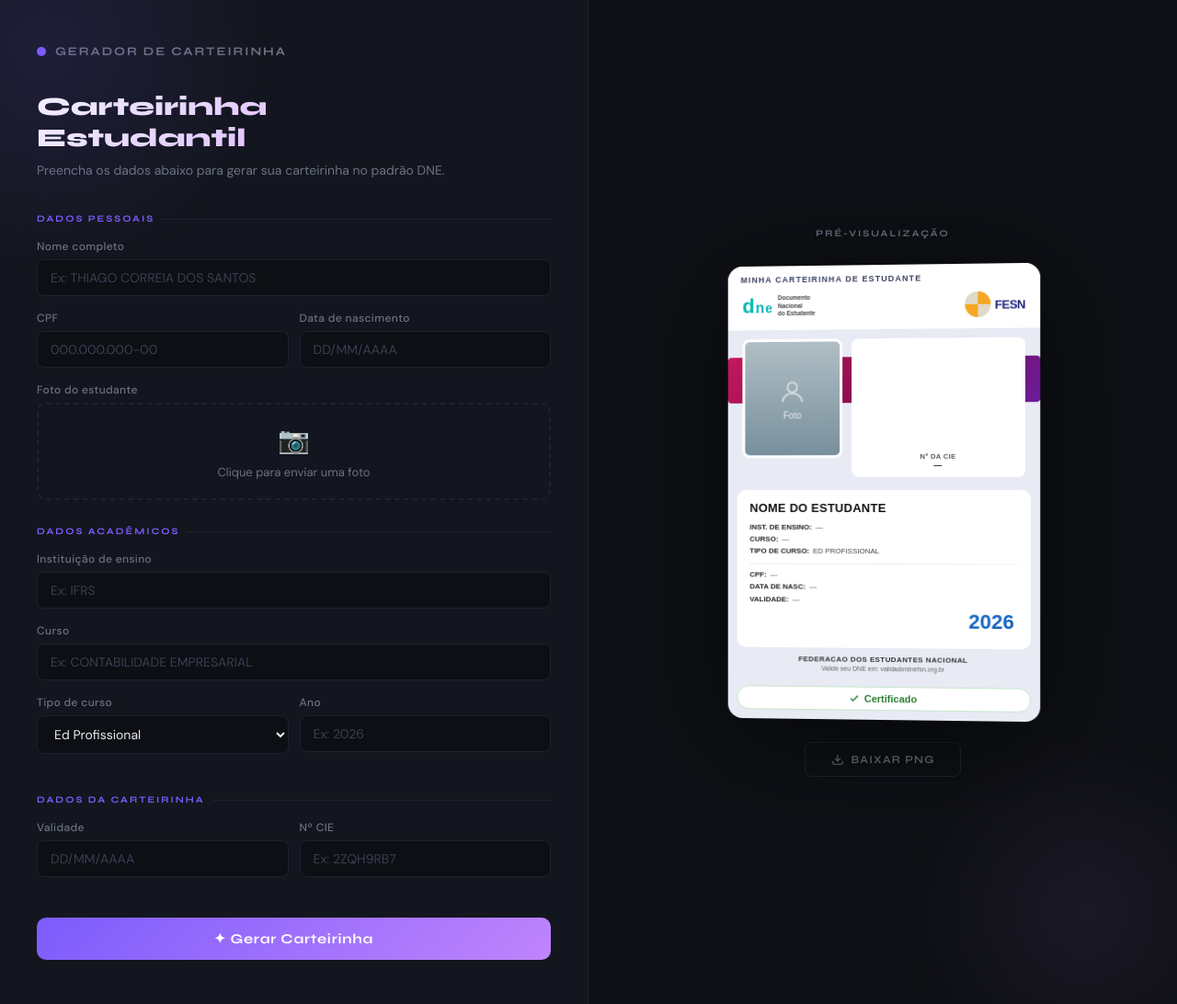
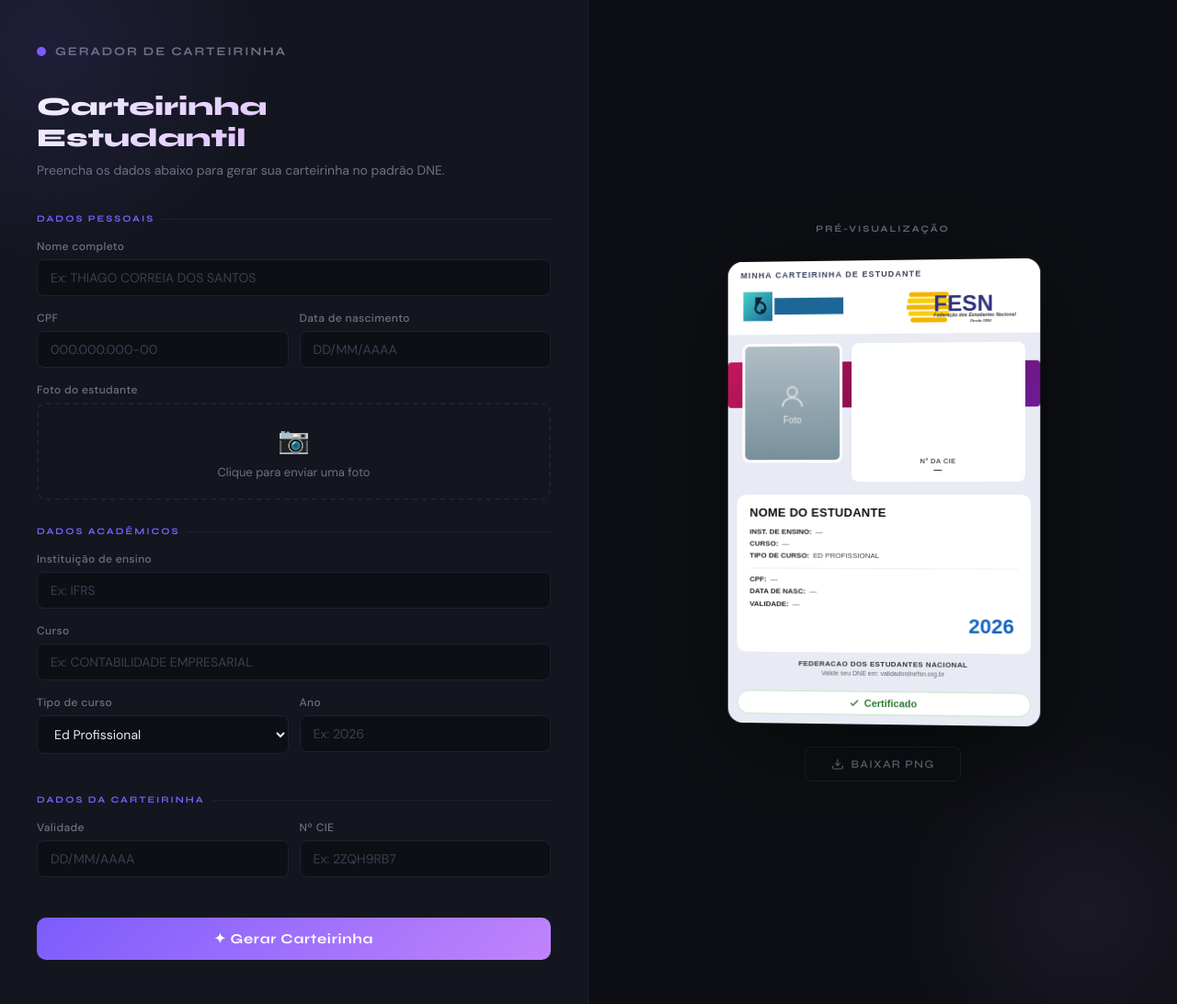
Before and after one commit to 0brunox/carteirinha, a plain HTML site: page index.html in a window 1280 px wide. Shown: the whole page at 92% size. Drawn offline with nearby package versions, Linux system fonts and the light colour scheme; a script that the page names is missing.

Commit message:
Substitui logos DNE e FESN por arquivos anexos

```diff
--- a/index.html
+++ b/index.html
@@ -291,42 +291,20 @@
     background: #fff;
   }
 
-  /* DNE logo recreation */
-  .dne-logo {
-    display: flex;
-    align-items: center;
-    gap: 6px;
+  .logo-image {
+    display: block;
+    object-fit: contain;
   }
 
-  .dne-icon {
-    position: relative;
-    width: 36px;
-    height: 24px;
+  .dne-logo-img {
+    width: 112px;
+    height: 32px;
   }
 
-  .dne-d { color: #00b9b0; font-size: 24px; font-weight: 900; font-family: 'Arial Rounded MT Bold', Arial, sans-serif; line-height: 1; }
-  .dne-n { color: #00b9b0; font-size: 18px; font-weight: 900; font-family: 'Arial Rounded MT Bold', Arial, sans-serif; }
-  .dne-e { color: #00b9b0; font-size: 16px; font-weight: 900; font-family: 'Arial Rounded MT Bold', Arial, sans-serif; }
-
-  .dne-text-block { font-size: 6.5px; color: #444; line-height: 1.3; font-weight: 600; }
-
-  .fesn-logo {
-    display: flex;
-    flex-direction: column;
-    align-items: center;
+  .fesn-logo-img {
+    width: 132px;
+    height: 38px;
   }
-
-  .fesn-circle {
-    width: 32px;
-    height: 32px;
-    border-radius: 50%;
-    background: conic-gradient(#f5a623 0deg 120deg, #e8e0c8 120deg 240deg, #f5a623 240deg 360deg);
-    margin-bottom: 2px;
-    position: relative;
-    overflow: hidden;
-  }
-
-  .fesn-text { font-size: 13px; font-weight: 900; color: #1a237e; font-family: Arial, sans-serif; letter-spacing: -0.5px; }
 
   /* wave divider */
   .card-wave {
@@ -675,21 +653,8 @@
       </div>
 
       <div class="card-logos">
-        <!-- DNE Logo -->
-        <div class="dne-logo">
-          <div style="display:flex; align-items:baseline; gap:1px; line-height:1;">
-            <span class="dne-d" style="font-size:22px; color:#00b9b0; font-weight:900; font-family:Arial,sans-serif;">d</span>
-            <span class="dne-d" style="font-size:16px; color:#00b9b0; font-weight:900; font-family:Arial,sans-serif;">n</span>
-            <span class="dne-d" style="font-size:14px; color:#00b9b0; font-weight:900; font-family:Arial,sans-serif;">e</span>
-          </div>
-          <div class="dne-text-block">Documento<br>Nacional<br>do Estudante</div>
-        </div>
-
-        <!-- FESN Logo -->
-        <div style="display:flex; align-items:center; gap:4px;">
-          <div style="width:28px; height:28px; border-radius:50%; background: conic-gradient(#f5a623 0deg 90deg, #e0d9c8 90deg 180deg, #f5a623 180deg 270deg, #e0d9c8 270deg 360deg);"></div>
-          <span class="fesn-text">FESN</span>
-        </div>
+        <img src="assets/dne-logo.svg" alt="Logo DNE" class="logo-image dne-logo-img">
+        <img src="assets/fesn-logo.svg" alt="Logo FESN" class="logo-image fesn-logo-img">
       </div>
 
       <!-- Wave -->
```
Also changed, not shown: assets/dne-logo.svg (added), assets/fesn-logo.svg (added).
